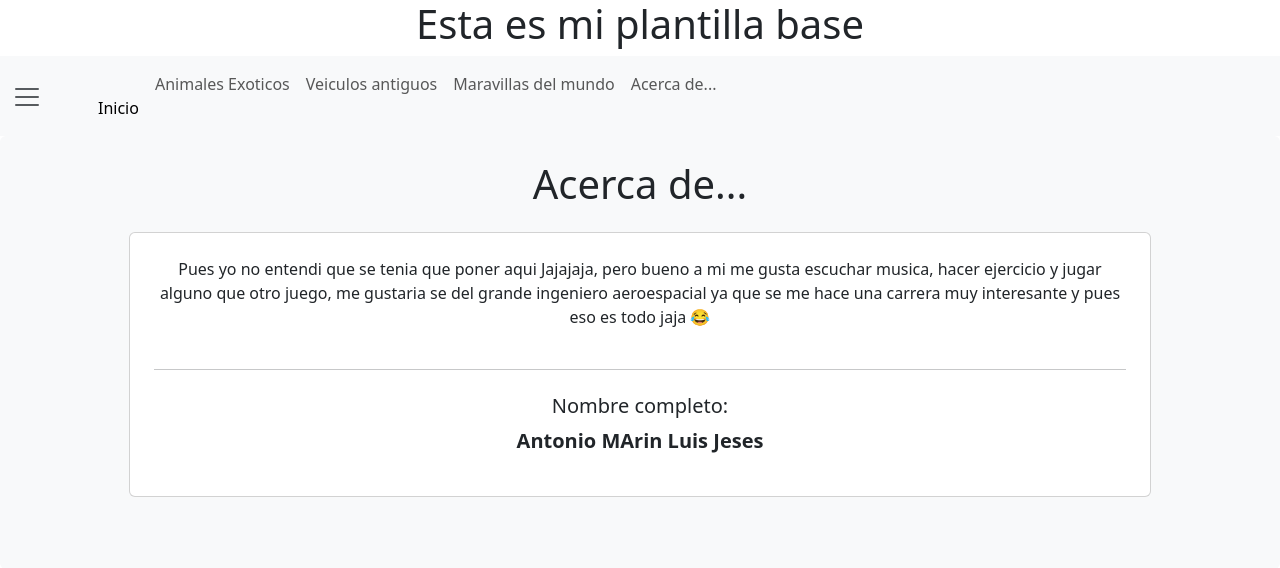
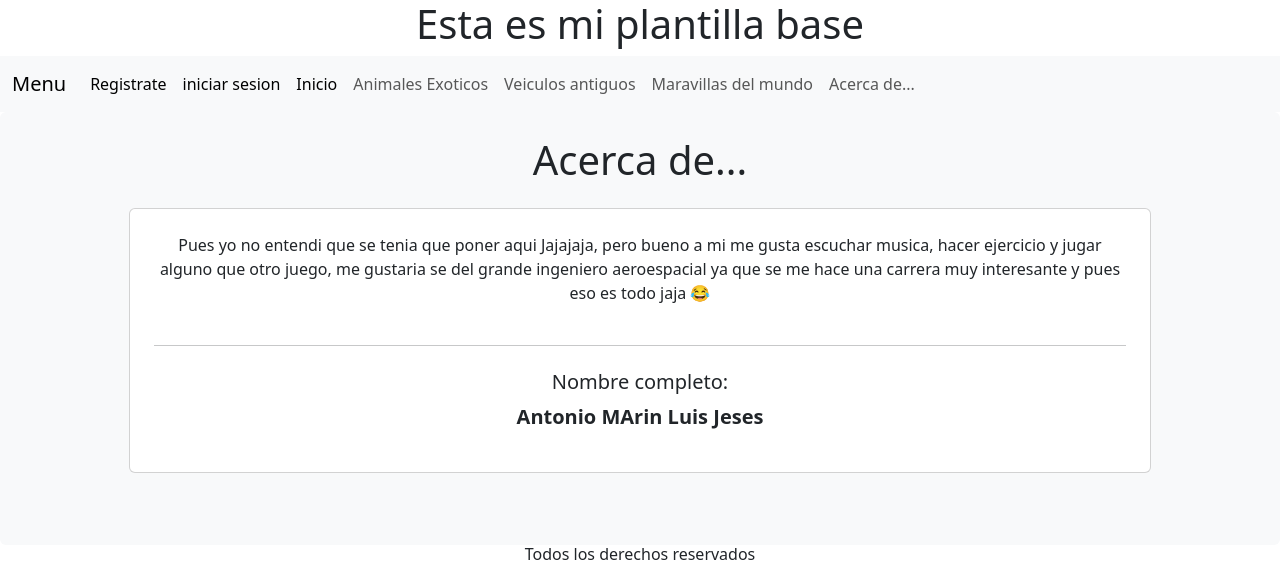
Before and after one commit to Luis-Jesus-AM/sushi, a Flask app: page /ace in a window 1280 px wide. Shown: the top 568 px of the page. Run offline with Flask 3, Linux system fonts and the light colour scheme.

Commit message:
Update base.html

```diff
--- a/templates/base.html
+++ b/templates/base.html
@@ -11,12 +11,18 @@
      <h1 class="text-center">Esta es mi plantilla base</h1>
     <nav class="navbar navbar-expand-lg bg-body-tertiary ">
   <div class="container-fluid ">
-    <a class="navbar-brand" href="/#>Menu</a>
+    <a class="navbar-brand" href="/#">Menu</a>
     <button class="navbar-toggler" type="button" data-bs-toggle="collapse" data-bs-target="#navbarSupportedContent" aria-controls="navbarSupportedContent" aria-expanded="false" aria-label="Toggle navigation">
       <span class="navbar-toggler-icon"></span>
     </button>
     <div class="collapse navbar-collapse" id="navbarSupportedContent">
       <ul class="navbar-nav me-auto mb-2 mb-lg-0">
+                <li class="nav-item">
+          <a class="nav-link active" aria-current="page" href="/registro">Registrate</a>
+        </li>
+                <li class="nav-item">
+          <a class="nav-link active" aria-current="page" href="/inicio">iniciar sesion</a>
+        </li>
         <li class="nav-item">
           <a class="nav-link active" aria-current="page" href="/">Inicio</a>
         </li>
```
